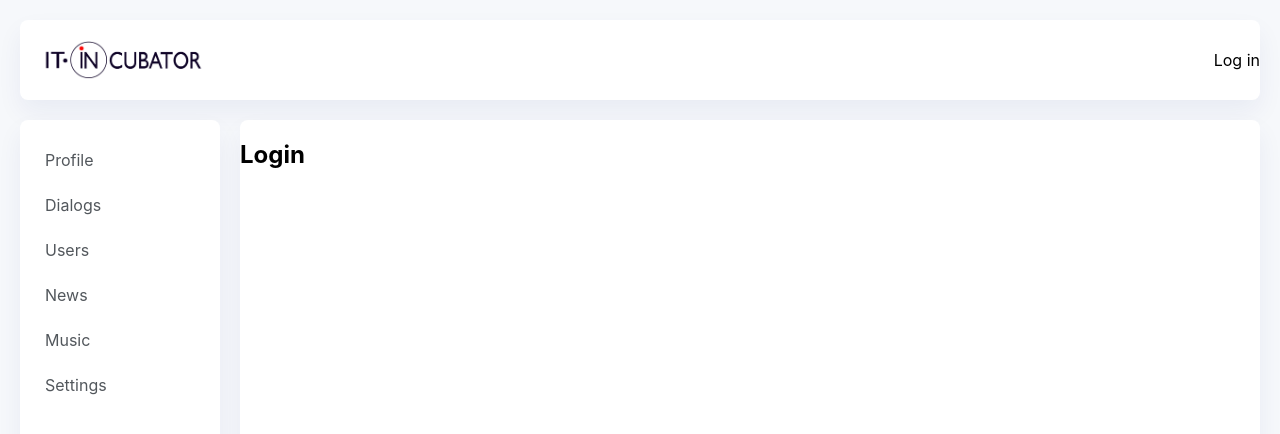
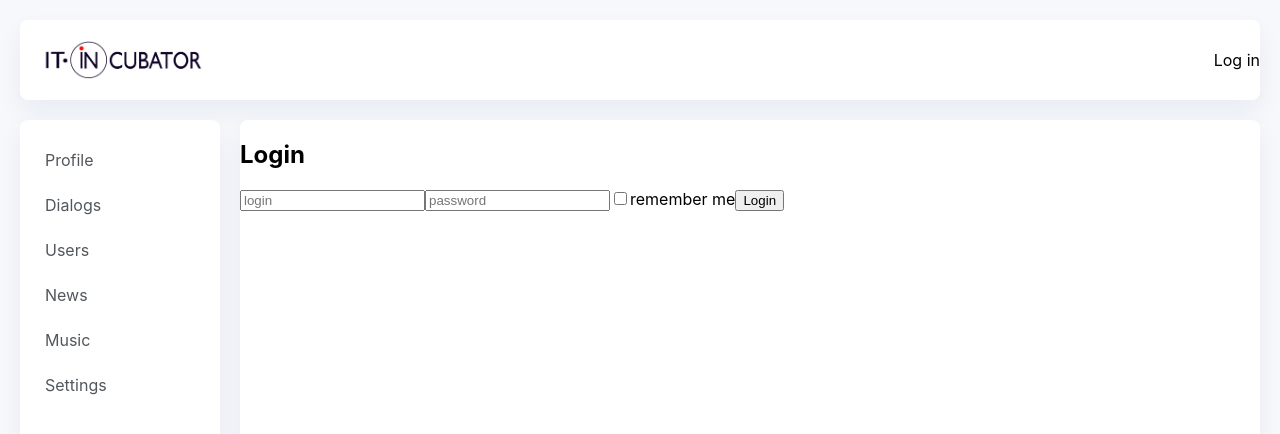
Before and after one commit to splinshady/samurai-way, a React (Create React App) app: page /login in a window 1280 px wide. Shown: the top 434 px of the page. Built offline with nearby package versions, Linux system fonts and the light colour scheme; no server answers.

Commit message:
feat: login form

```diff
--- a/src/components/login/Login.tsx
+++ b/src/components/login/Login.tsx
@@ -1,12 +1,18 @@
 import React from 'react';
 import style from './Login.module.css';
+import {ReduxLoginForm} from "./LoginForm";
 
 const Login = () => {
-    return (
-        <section className={`${style.login_container} shadow_section`}>
-            <h1>Login</h1>
-        </section>
-    );
+  const onSubmit = (formData: any) => {
+    console.log(formData)
+  }
+
+  return (
+    <section className={`${style.login_container} shadow_section`}>
+      <h1>Login</h1>
+      <ReduxLoginForm onSubmit={onSubmit}/>
+    </section>
+  );
 };
 
 export default Login;
--- /dev/null
+++ b/src/components/login/LoginForm.tsx
@@ -0,0 +1,16 @@
+import React from 'react';
+import {Field, reduxForm} from "redux-form";
+
+export const LoginForm = (props: any) => {
+  return (
+    <form onSubmit={props.handleSubmit}>
+      <Field placeholder={'login'} name={'login'} component={'input'}/>
+      <Field placeholder={'password'} name={'password'} component={'input'}/>
+      <Field component={'input'} name={'rememberMe'} type={'checkbox'}/>
+      <span>remember me</span>
+      <button type='submit'>Login</button>
+    </form>
+  );
+};
+
+export const ReduxLoginForm = reduxForm({form: 'login'})(LoginForm);
--- a/src/state/redux-store.ts
+++ b/src/state/redux-store.ts
@@ -12,6 +12,7 @@ import {
 } from "./users-reducer";
 import {profileReducer, setUserProfile, setUserStatus} from "./profile-reducer";
 import {authReducer, setAuthUserData} from "./auth-reduser";
+import {reducer as formReducer} from "redux-form";
 
 export type dialogsType = {
     id: string,
@@ -50,6 +51,7 @@ const rootReducer = combineReducers({
     usersPage: usersReducer,
     profilePage: profileReducer,
     auth: authReducer,
+    form: formReducer,
 })
 
 export const store = legacy_createStore(rootReducer, applyMiddleware(thunkMiddleware))
```
